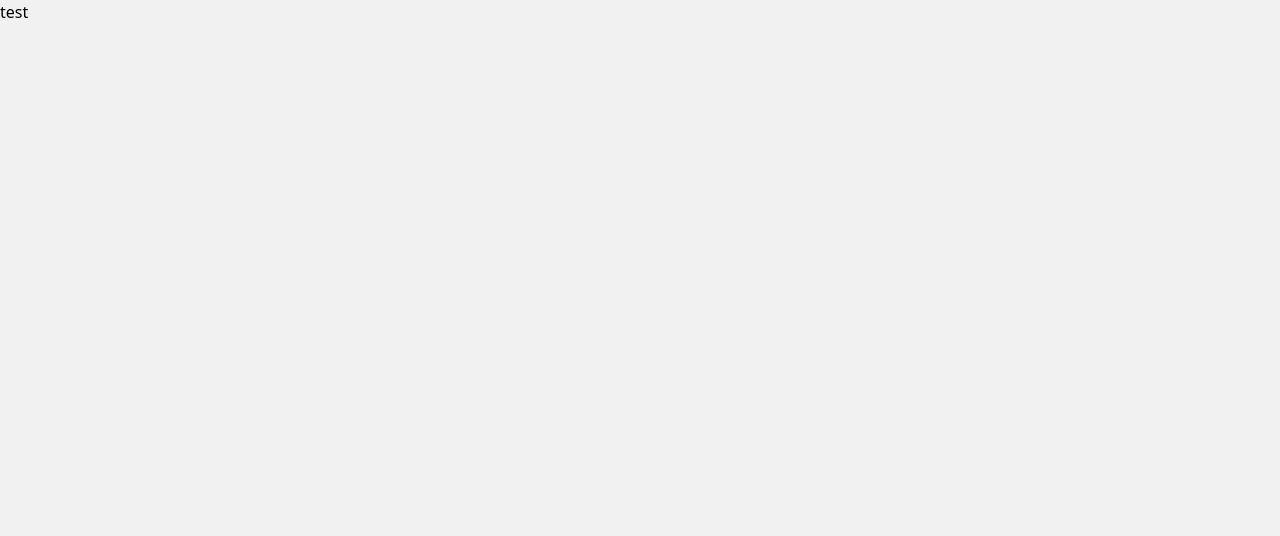
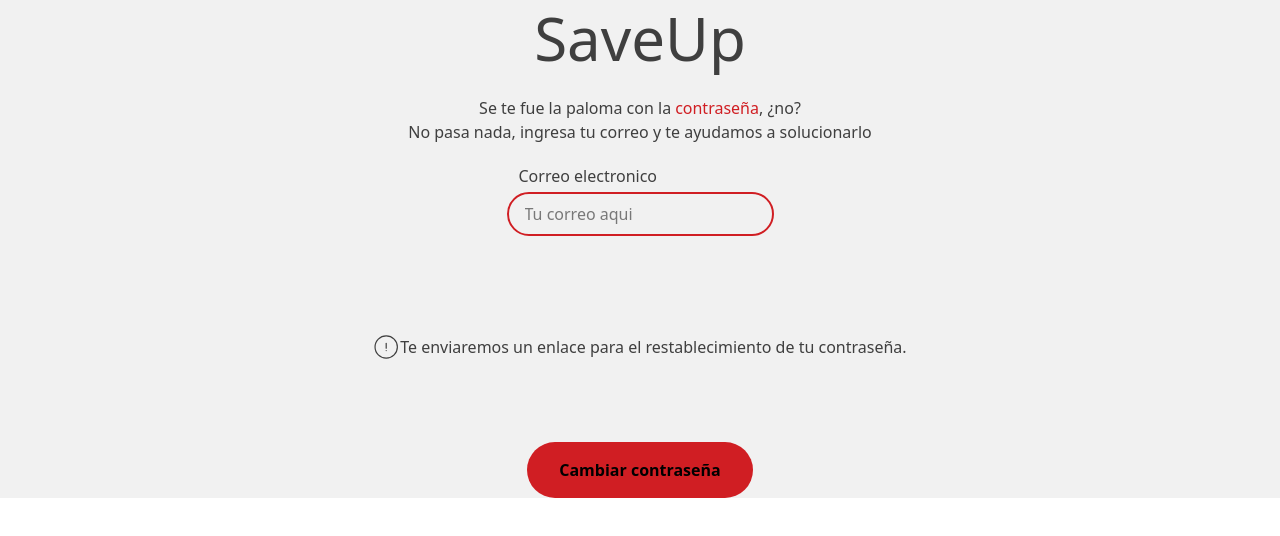
Before and after one commit to StivenDelgado/frontend_proyectofinal, a React (Vite) app: page /recovery in a window 1280 px wide. Shown: the top 536 px of the page. Built offline with nearby package versions, Linux system fonts and the light colour scheme.

Commit message:
recovery view

```diff
--- a/package.json
+++ b/package.json
@@ -13,6 +13,7 @@
     "@tailwindcss/vite": "^4.0.3",
     "react": "^19.0.0",
     "react-dom": "^19.0.0",
+    "react-icons": "^5.4.0",
     "react-router": "^7.1.5",
     "tailwindcss": "^4.0.3"
   },
--- a/src/index.css
+++ b/src/index.css
@@ -4,5 +4,6 @@
     --color-Cereza: #d01e23;
     --color-Hueso: #f1f1f1;
     --color-Granito: #3f3f3f;
-    --color-CerezaSuave: #d6484c
+    --color-CerezaSuave: #d6484c;
+    --color-VerdeMenta: #28aa8d
 }
--- a/src/presentation/view/PasswordRecovery.jsx
+++ b/src/presentation/view/PasswordRecovery.jsx
@@ -1,10 +1,31 @@
 import React from 'react'
+import { Input } from '../components/ui/Input'
+import { CiCircleAlert } from "react-icons/ci";
+import { Buttom } from '../components/ui/Buttom';
 
 const PasswordRecovery = () => {
   return (
-    <div class='bg-Hueso w-full h-screen flex-col items-center justify-center'>
+    <div className='bg-Hueso w-full h-full flx flex-col justify-center items-center'>
+      <header className='text-center flex flex-col items-center'>
+        <h2 className='text-6xl py-2 text-Granito' >SaveUp</h2>
+        <p className='flex pt-5 text-Granito'>Se te fue la paloma con la <p className='text-Cereza pl-1'>  contraseña</p>, ¿no?</p>
+        <p className='pb-5 text-Granito'>No pasa nada, ingresa tu correo y te ayudamos a solucionarlo</p>
+      </header>
 
-      test
+      <form className='w-full flex flex-col items-center' action="">
+        <div className='px-[24%]'>
+          <label className='text-Granito text-2x1 pl-3' htmlFor="">Correo electronico</label>
+          <Input name="correo" type="email" placeholder="Tu correo aqui"/>
+        </div>
+
+        <div className='px-[15%] py-20 flex items-center'>
+          <CiCircleAlert className='text-Granito text-3xl'/>
+          <p className='w-full text-Granito'>Te enviaremos un enlace para el restablecimiento de tu contraseña.</p>
+        </div>
+
+        <Buttom style="" buttonName="Cambiar contraseña" type="submit" />
+      </form>
+
     </div>
   )
 }
```
Also changed, not shown: 1 other file (tests, documents, lock files or other folders).
